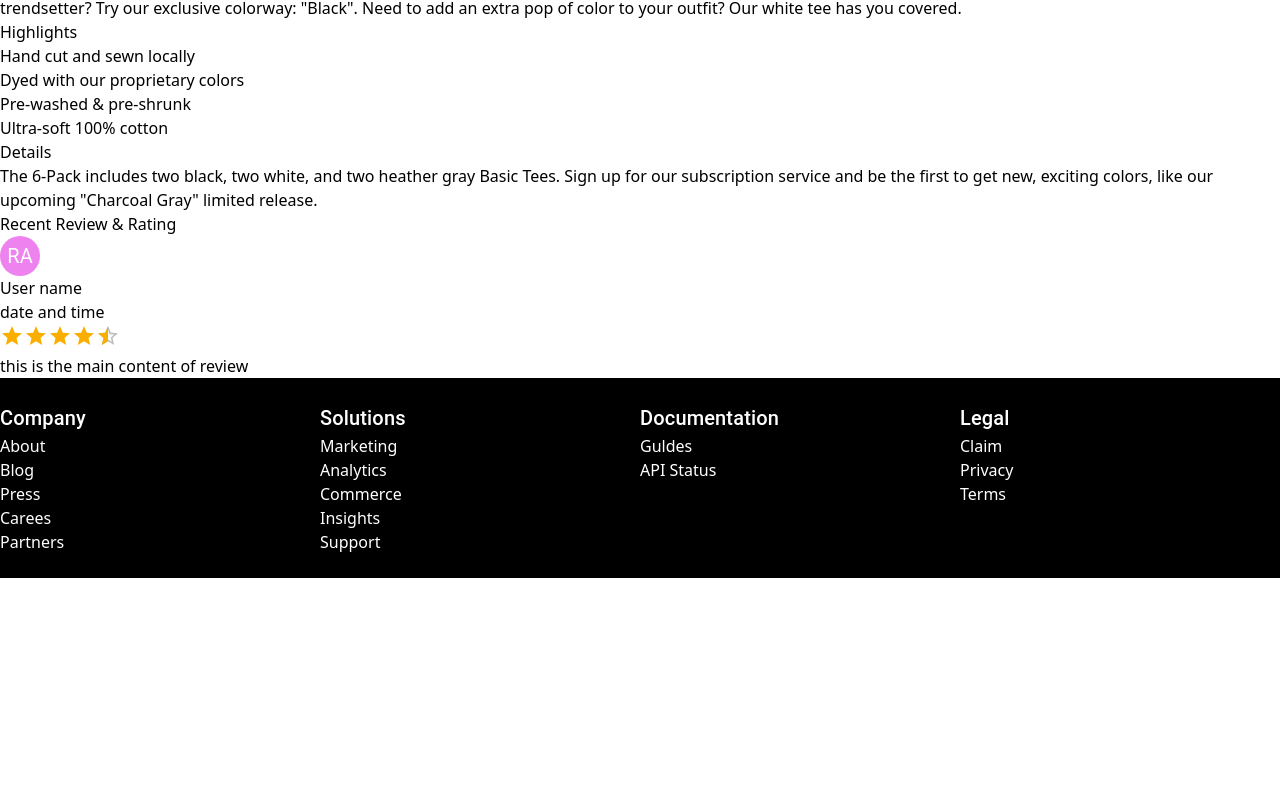
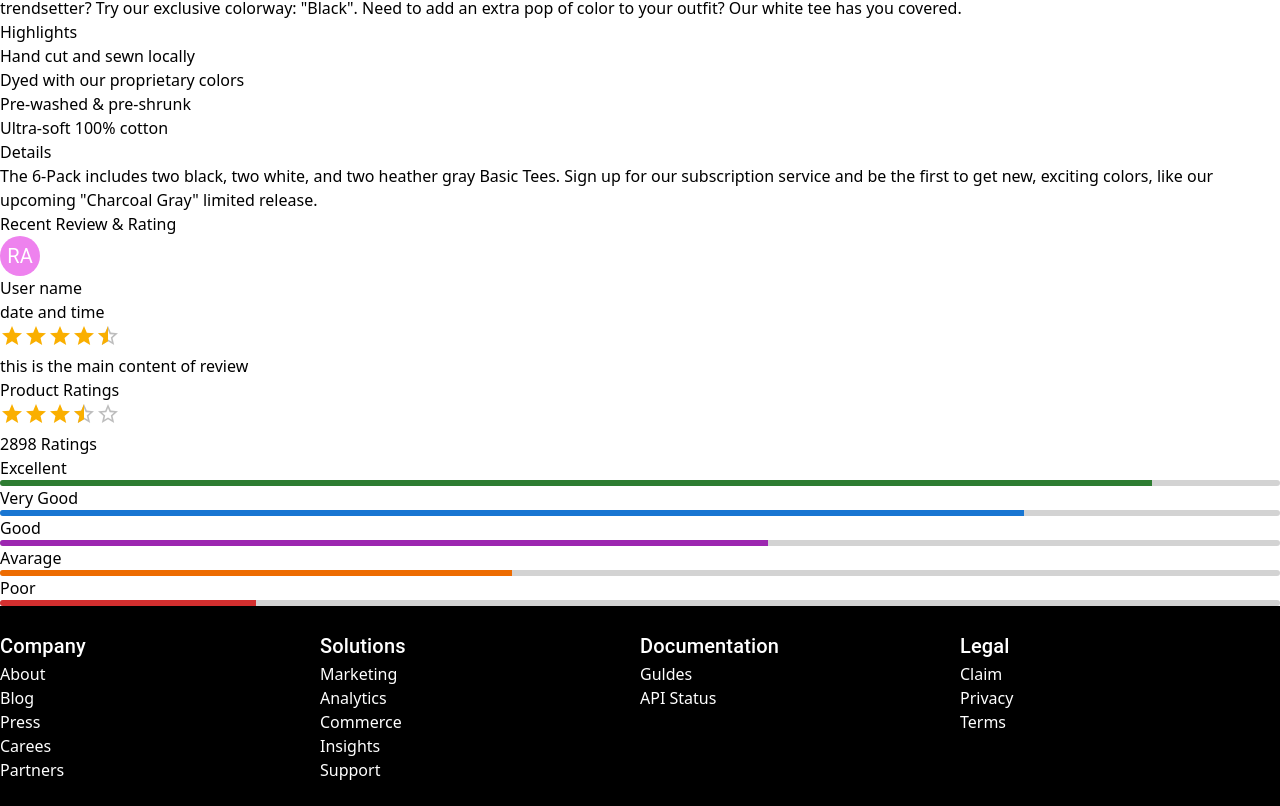
Before and after one commit to iam-riyaz/mart-ez, a React (Vite) app in the folder frontend/: page / in a window 1280 px wide. Shown: the part 5363-6169 px from the top of the page. Before the commit the page ends 5941 px from the top, so only its background shows below. Built offline with nearby package versions, Linux system fonts and the light colour scheme.

Commit message:
rating and reaview section added

```diff
--- a/frontend/src/customer/components/Product/ProductDetail.jsx
+++ b/frontend/src/customer/components/Product/ProductDetail.jsx
@@ -1,9 +1,9 @@
-
 import { useState } from "react";
 import { StarIcon } from "@heroicons/react/20/solid";
 import { RadioGroup } from "@headlessui/react";
-import {Rating} from '@mui/material'
+import { LinearProgress, Rating } from "@mui/material";
 import ProductDetailReviewCard from "./ProductDetailReviewCard";
+import { ProductDetailRatingCard } from "./ProductDetailRatingCard";
 
 const product = {
   name: "Basic Tee 6-Pack",
@@ -37,12 +37,10 @@ const product = {
     { name: "Black", class: "bg-gray-900", selectedClass: "ring-gray-900" },
   ],
   sizes: [
-
     { name: "S", inStock: true },
     { name: "M", inStock: true },
     { name: "L", inStock: true },
     { name: "XL", inStock: true },
-
   ],
   description:
     'The Basic Tee 6-Pack allows you to fully express your vibrant personality with three grayscale options. Feeling adventurous? Put on a heather gray tee. Want to be a trendsetter? Try our exclusive colorway: "Black". Need to add an extra pop of color to your outfit? Our white tee has you covered.',
@@ -66,7 +64,7 @@ export function ProductDetail() {
   const [selectedSize, setSelectedSize] = useState(product.sizes[2]);
 
   return (
-    <div className="bg-white">
+    <div className="bg-white lg:px-20 px-5">
       <div className="pt-6">
         <nav aria-label="Breadcrumb">
           <ol
@@ -128,7 +126,7 @@ export function ProductDetail() {
                       className="h-full w-full object-cover object-center"
                     />
                   </div>
-                )
+                );
               })}
             </div>
           </div>
@@ -138,7 +136,9 @@ export function ProductDetail() {
               <h1 className="text-lg lg:text-xl font-semibold text-gray-900">
                 Brand name
               </h1>
-              <h1 className="text-lg lg:text-xl text-gray-900 opacity-60 pt-1">Product title</h1>
+              <h1 className="text-lg lg:text-xl text-gray-900 opacity-60 pt-1">
+                Product title
+              </h1>
             </div>
 
             {/* Options */}
@@ -153,9 +153,16 @@ export function ProductDetail() {
               {/* Reviews */}
               <div className="mt-6">
                 <div className="flex items-center space-x-3">
-                  <Rating name="read-only" value={4.5} precision={0.5} readOnly/>
+                  <Rating
+                    name="read-only"
+                    value={4.5}
+                    precision={0.5}
+                    readOnly
+                  />
                   <p className="opacity-50 text-sm">5432 Ratings</p>
-                  <p className="ml-3 text-sm font-medium text-indigo-600 hover:text-indigo-500">432 Reviews</p>
+                  <p className="ml-3 text-sm font-medium text-indigo-600 hover:text-indigo-500">
+                    432 Reviews
+                  </p>
                 </div>
               </div>
 
@@ -164,7 +171,6 @@ export function ProductDetail() {
                 <div className="mt-10">
                   <div className="flex items-center justify-between">
                     <h3 className="text-md font-medium text-gray-900">Size</h3>
-
                   </div>
 
                   <RadioGroup
@@ -286,22 +292,23 @@ export function ProductDetail() {
 
         {/* rating and reviews */}
         <section>
-
-         <h1 className="font-semibold text-lg pb-4 ml-5">Recent Review & Rating</h1>
-         <div className="border p-5">
-
-          <div className="grid grid-cols-12">
-            <div className="col-span-7">
-              <div className="space-y-5">
-              <ProductDetailReviewCard/>
-
+          <h1 className="font-semibold text-lg pb-4 ">
+            Recent Review & Rating
+          </h1>
+          <div className="border p-5">
+            <div className="grid grid-cols-12 gap-4">
+              {/* Review section */}
+              <div className="lg:col-span-7 col-span-12">
+                <div className="space-y-5">
+                  <ProductDetailReviewCard />
+                </div>
               </div>
-
+              {/* Rating section */}
+              <div className="lg:col-span-5 col-span-12">
+                <ProductDetailRatingCard />
+              </div>
             </div>
-
-
           </div>
-         </div>
         </section>
       </div>
     </div>
--- /dev/null
+++ b/frontend/src/customer/components/Product/ProductDetailRatingCard.jsx
@@ -0,0 +1,52 @@
+import { LinearProgress, Rating } from '@mui/material'
+import React from 'react'
+
+export const ProductDetailRatingCard = () => {
+  return (
+    <div>
+        <h1 className="text-xl font-semibold pb-1">Product Ratings</h1>
+
+<div className="flex space-x-2">
+ <Rating  value={3.5} precision={0.5} readOnly/>
+ <p className="opacity-40">2898 Ratings</p>
+
+
+
+</div>
+<div className="grid grid-cols-12 gap-2 b items-center mt-5">
+
+  <div className="col-span-2">
+    Excellent
+  </div>
+  <div className="col-span-10">
+  <LinearProgress variant="determinate" value={90} color="success" sx={{height:6 , bgcolor:"lightgrey", borderRadius:"5px"}}/>
+  </div>
+  <div className="col-span-2">
+    Very Good
+  </div>
+  <div className="col-span-10">
+  <LinearProgress variant="determinate" value={80} color="primary" sx={{height:6 , bgcolor:"lightgrey", borderRadius:"5px"}}/>
+  </div>
+  <div className="col-span-2">
+    Good
+  </div>
+  <div className="col-span-10">
+  <LinearProgress variant="determinate" value={60} color="secondary" sx={{height:6 , bgcolor:"lightgrey", borderRadius:"5px"}}/>
+  </div>
+  <div className="col-span-2">
+    Avarage
+  </div>
+  <div className="col-span-10">
+  <LinearProgress variant="determinate" value={40} color="warning" sx={{height:6 , bgcolor:"lightgrey", borderRadius:"5px"}}/>
+  </div>
+  <div className="col-span-2">
+    Poor
+  </div>
+  <div className="col-span-10">
+  <LinearProgress variant="determinate" value={20} color="error" sx={{height:6 , bgcolor:"lightgrey", borderRadius:"5px"}}/>
+  </div>
+
+ </div>
+    </div>
+  )
+}
```
